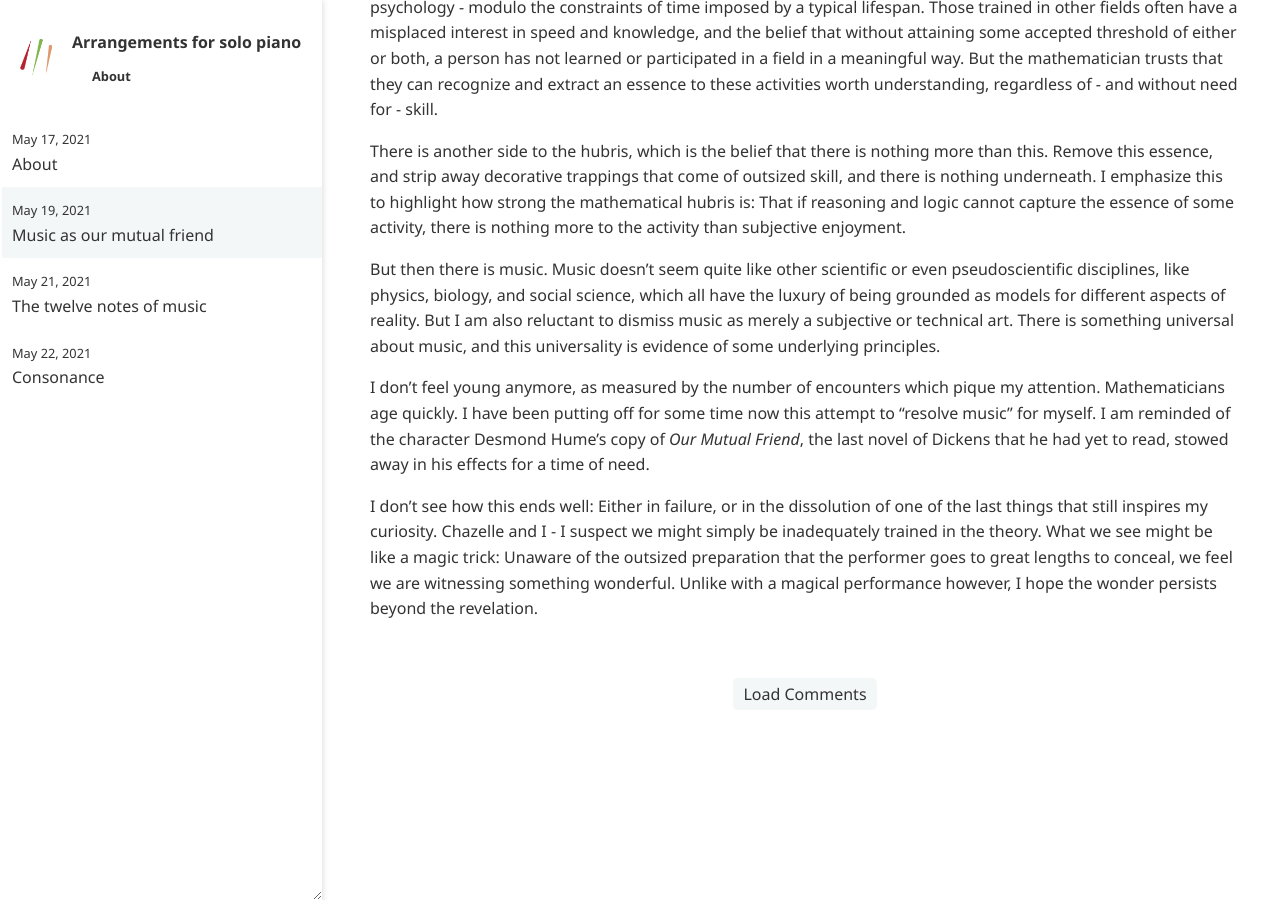
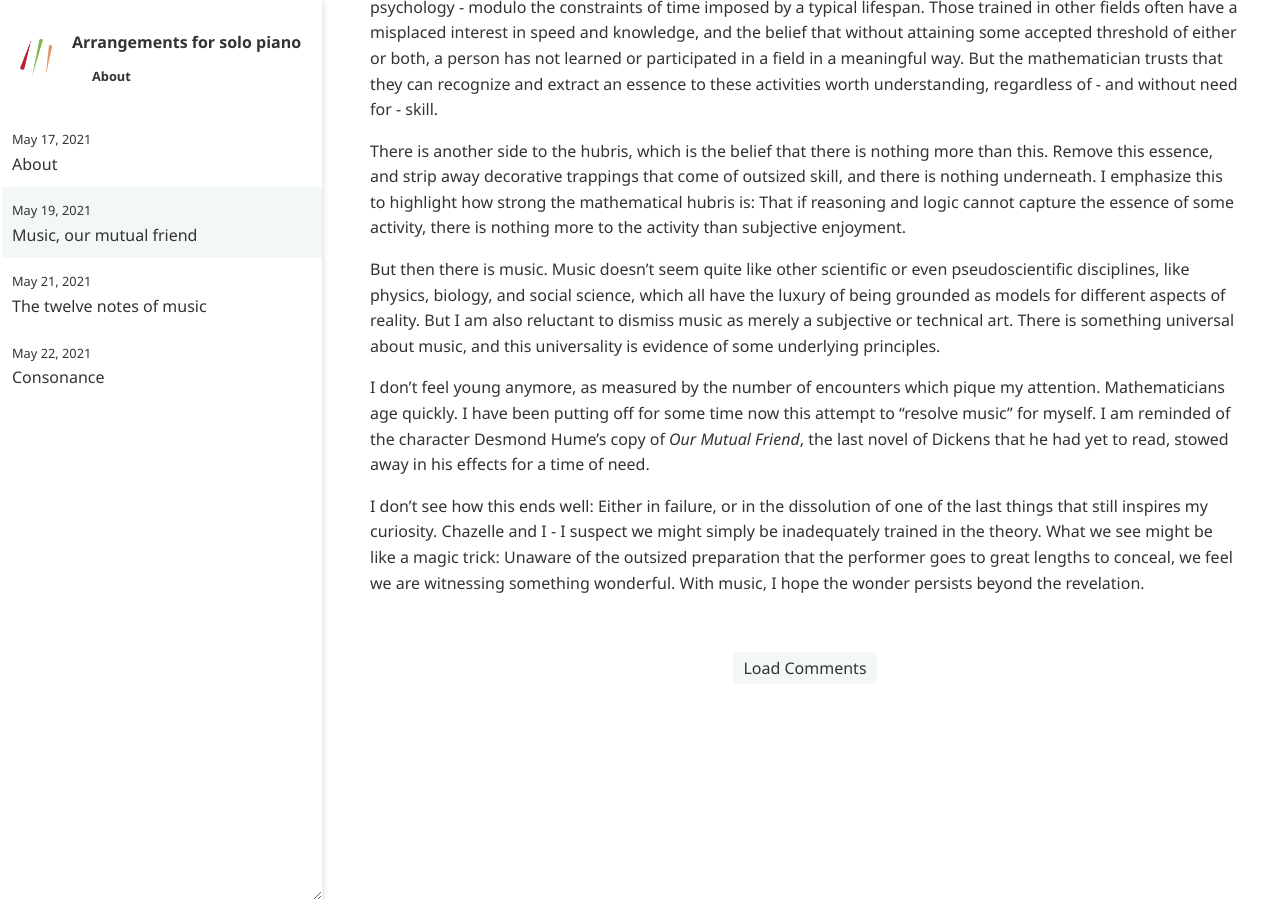
Before and after one commit to ansyblenetwork/arrpiano, a Jekyll site: the page built from _posts/2021-05-19-our-mutual-friend.md, in a window 1280 px wide and 900 px high, scrolled down 761 px. Built offline with Jekyll 4.4.1, drawn with Linux system fonts in a browser that asks for light colours; some of the changed text lies outside the part shown.

Commit message:
Update 2021-05-19-our-mutual-friend.md

```diff
--- a/_posts/2021-05-19-our-mutual-friend.md
+++ b/_posts/2021-05-19-our-mutual-friend.md
@@ -1,5 +1,5 @@
 ---
-title: "Music as our mutual friend"
+title: "Music, our mutual friend"
 ---
 
 I think music has a special mystery, particularly to those who have studied some mathematics in college. In an interview with Krista Tippett for the podcast _On Being_, Professor Chazelle briefly described how Bach created something different:
@@ -21,4 +21,4 @@ But then there is music. Music doesn't seem quite like other scientific or even
 
 I don't feel young anymore, as measured by the number of encounters which pique my attention. Mathematicians age quickly. I have been putting off for some time now this attempt to "resolve music" for myself. I am reminded of the character Desmond Hume's copy of _Our Mutual Friend_, the last novel of Dickens that he had yet to read, stowed away in his effects for a time of need.
 
-I don't see how this ends well: Either in failure, or in the dissolution of one of the last things that still inspires my curiosity. Chazelle and I - I suspect we might simply be inadequately trained in the theory. What we see might be like a magic trick: Unaware of the outsized preparation that the performer goes to great lengths to conceal, we feel we are witnessing something wonderful. Unlike with a magical performance however, I hope the wonder persists beyond the revelation.
+I don't see how this ends well: Either in failure, or in the dissolution of one of the last things that still inspires my curiosity. Chazelle and I - I suspect we might simply be inadequately trained in the theory. What we see might be like a magic trick: Unaware of the outsized preparation that the performer goes to great lengths to conceal, we feel we are witnessing something wonderful. With music, I hope the wonder persists beyond the revelation.
```
